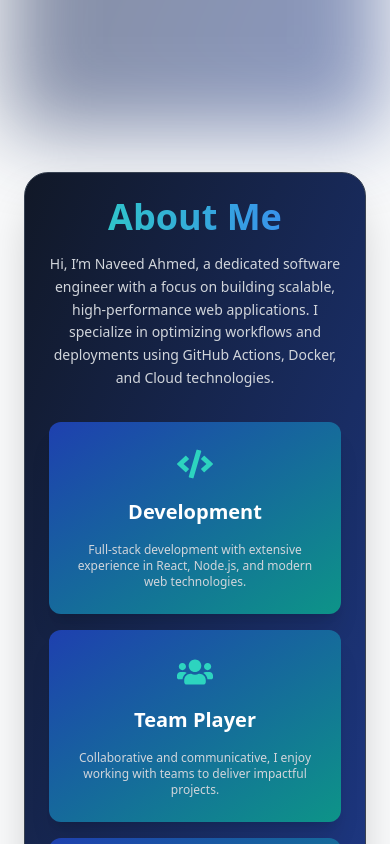
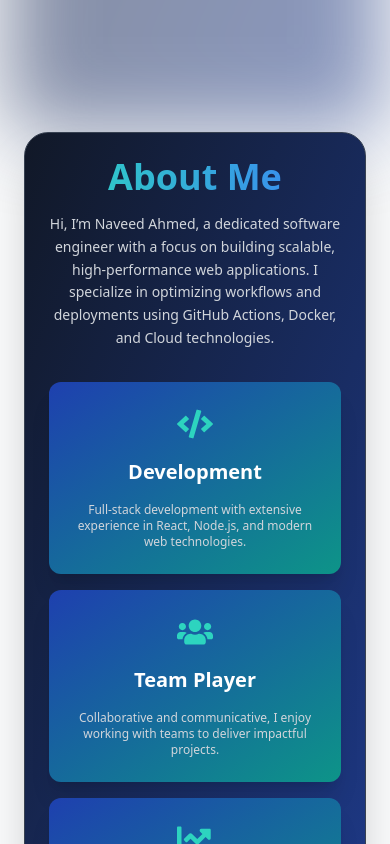
Before and after one commit to Naveedahmedtech/portfolio, a React (Vite) app: page / in a window 390 px wide. Shown: the part 720-1564 px from the top of the page. Built offline with nearby package versions, Linux system fonts and the light colour scheme.

Commit message:
home section

```diff
--- a/src/pages/about/aboutSection.tsx
+++ b/src/pages/about/aboutSection.tsx
@@ -24,7 +24,7 @@ function AboutSection() {
             initial="hidden"
             animate={inView ? 'visible' : 'hidden'}
             variants={containerVariants}
-            className="relative flex flex-col items-center justify-center min-h-screen px-4 md:px-8 mt-10"
+            className="relative flex flex-col items-center justify-center min-h-screen px-4 md:px-8 mt-0 md:mt-10"
             id="about"
         >
             <motion.div
```
